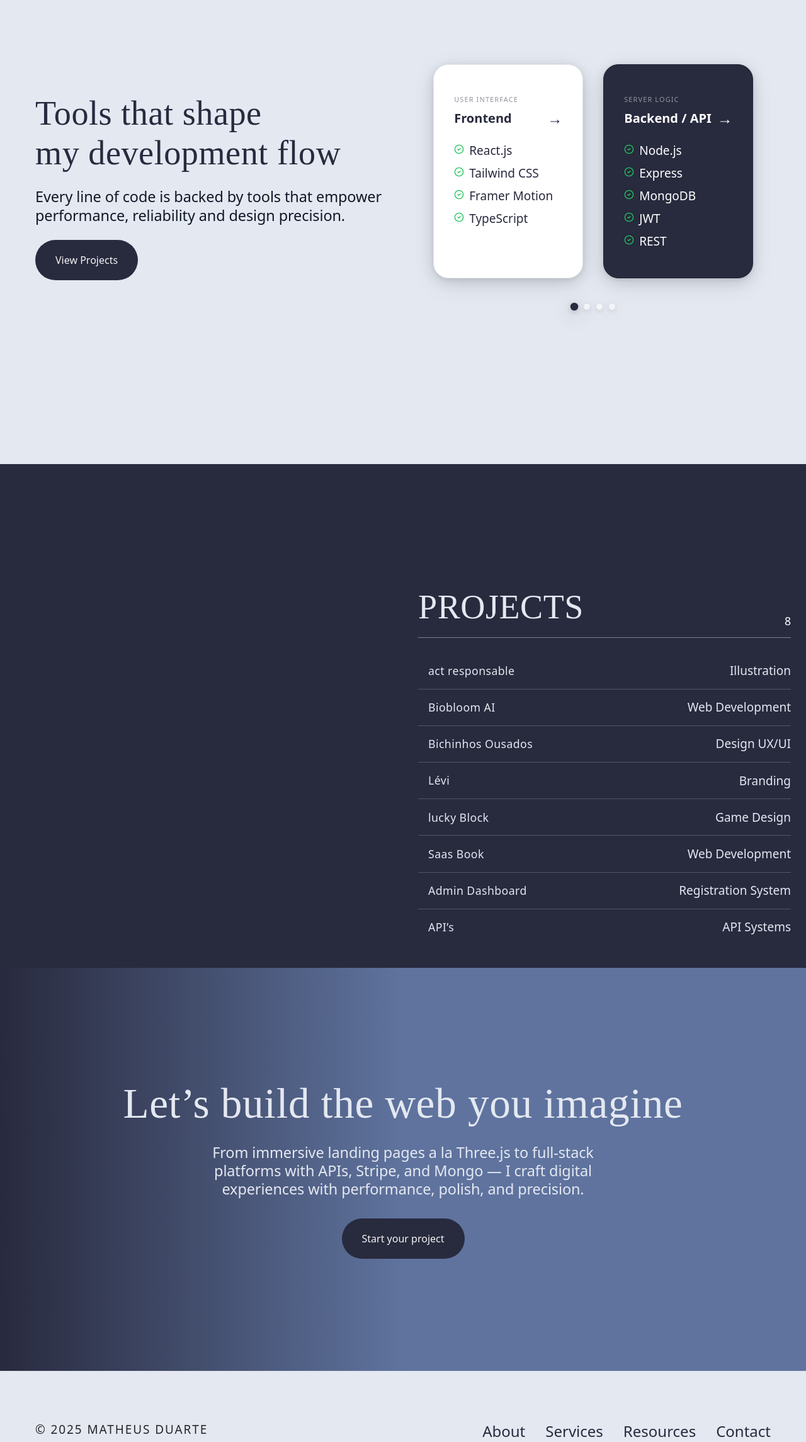
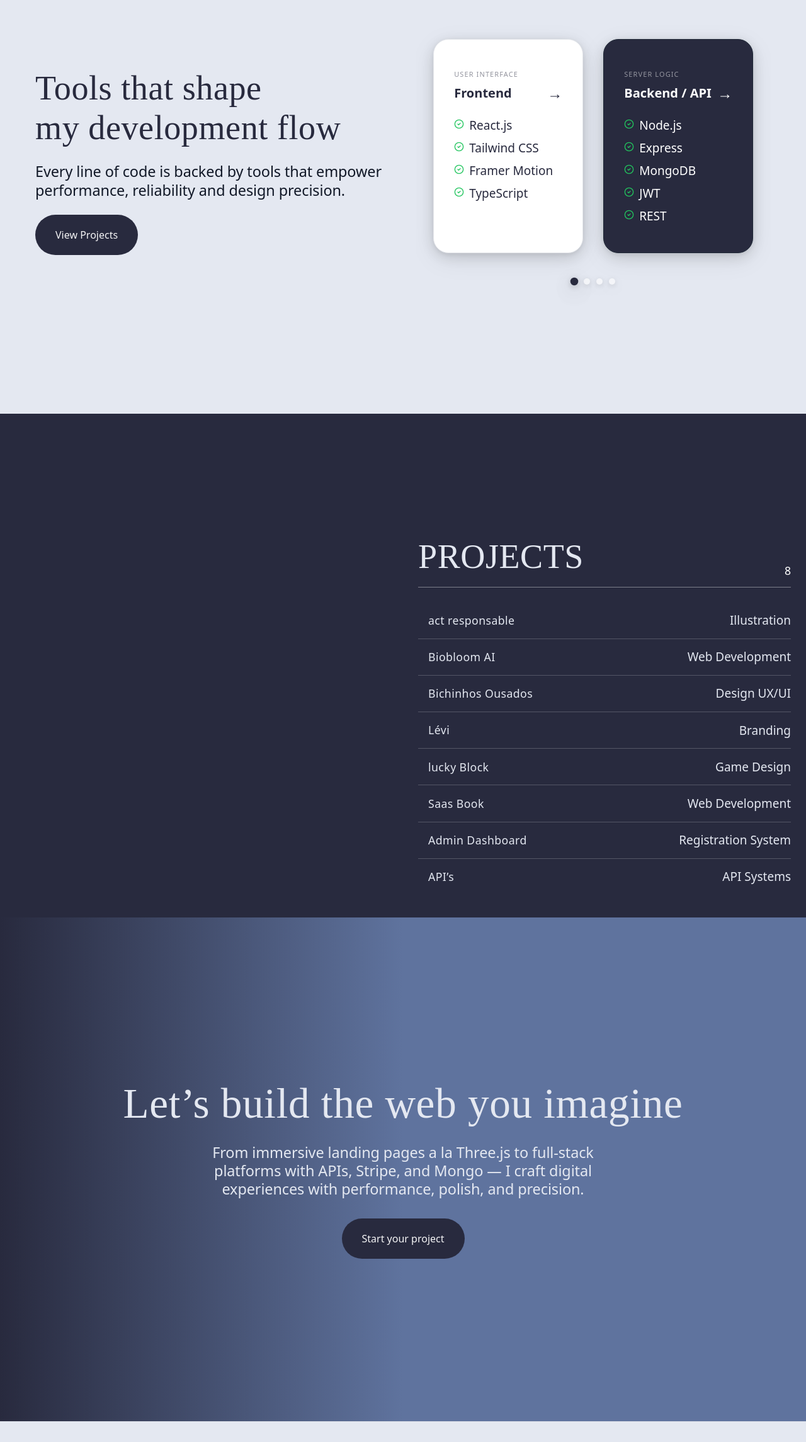
Before and after one commit to Duartois/WealthComplex, a React (Vite) app: page / in a window 1280 px wide. Shown: the part 2636-4926 px from the top of the page at 63% size. Built offline with nearby package versions, Linux system fonts and the light colour scheme; no server answers.

Commit message:
some changes

```diff
--- a/src/components/sections/about/about.jsx
+++ b/src/components/sections/about/about.jsx
@@ -9,7 +9,6 @@ const About = () => {
   const title = t("about.title", { returnObjects: true });
   const sectionsData = t("about.sections", { returnObjects: true });
   const sections = Array.isArray(sectionsData) ? sectionsData : [];
-  const cta = t("about.cta");
 
   const imageClasses =
     "relative z-[1] w-full aspect-[4/3] rounded-3xl object-cover shadow-[0_20px_60px_rgba(0,0,0,0.20)] ring-1 ring-black/5";
--- a/src/components/sections/cta/cta.scss
+++ b/src/components/sections/cta/cta.scss
@@ -1,3 +1,3 @@
 .cta-section {
-    min-height: 80vh;
+    min-height: 100vh;
 }
--- a/src/components/sections/skills/skills.scss
+++ b/src/components/sections/skills/skills.scss
@@ -32,8 +32,8 @@
   perspective: inherit !important;
 }
 .section-skills {
-    height: 110vh;
-    overflow: hidden;
+    height: 100vh;
+    overflow: visible;
 }
 
 .swiper-slide .swiper-slide-next {
@@ -52,7 +52,7 @@
 }
 .skills-slider-wrapper {
   position: relative;
-  overflow: hidden;
+  overflow: visible;
 
   &::before,
   &::after {
--- a/src/components/utils/dropdowns/ResourcesDropdown.jsx
+++ b/src/components/utils/dropdowns/ResourcesDropdown.jsx
@@ -37,7 +37,7 @@ const ResourcesDropdown = () => {
           {experiments.map((item, i) => (
             <li key={i} className="flex items-center">
               <a className="text-xl hover:text-primary transition-colors" href="#">{item}</a>
-              {i === 2 && <span className="ml-2 text-xs bg-[#e4e9d3] px-2 py-0.5 rounded-full">{newLabel}</span>}
+              {i === 2 && <span className="ml-2 text-xs bg-[#d3e4e9] px-2 py-0.5 rounded-full">{newLabel}</span>}
             </li>
           ))}
         </ul>
```
